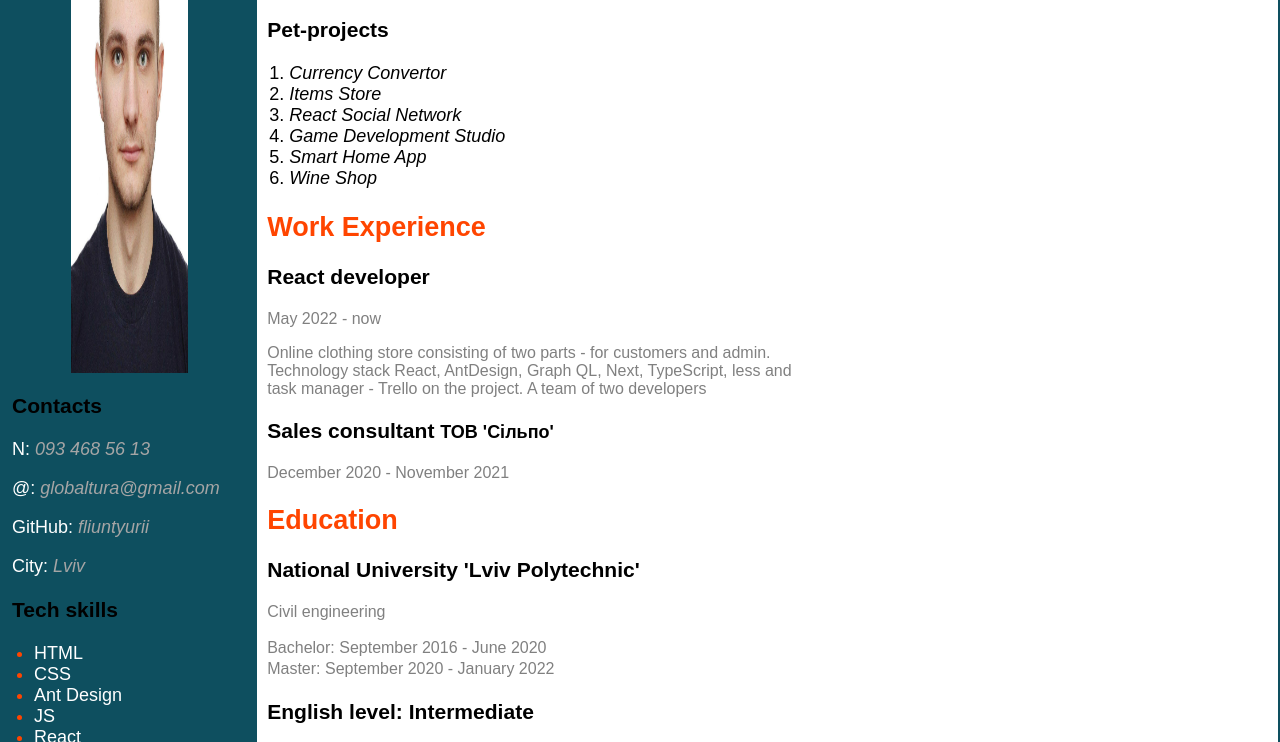
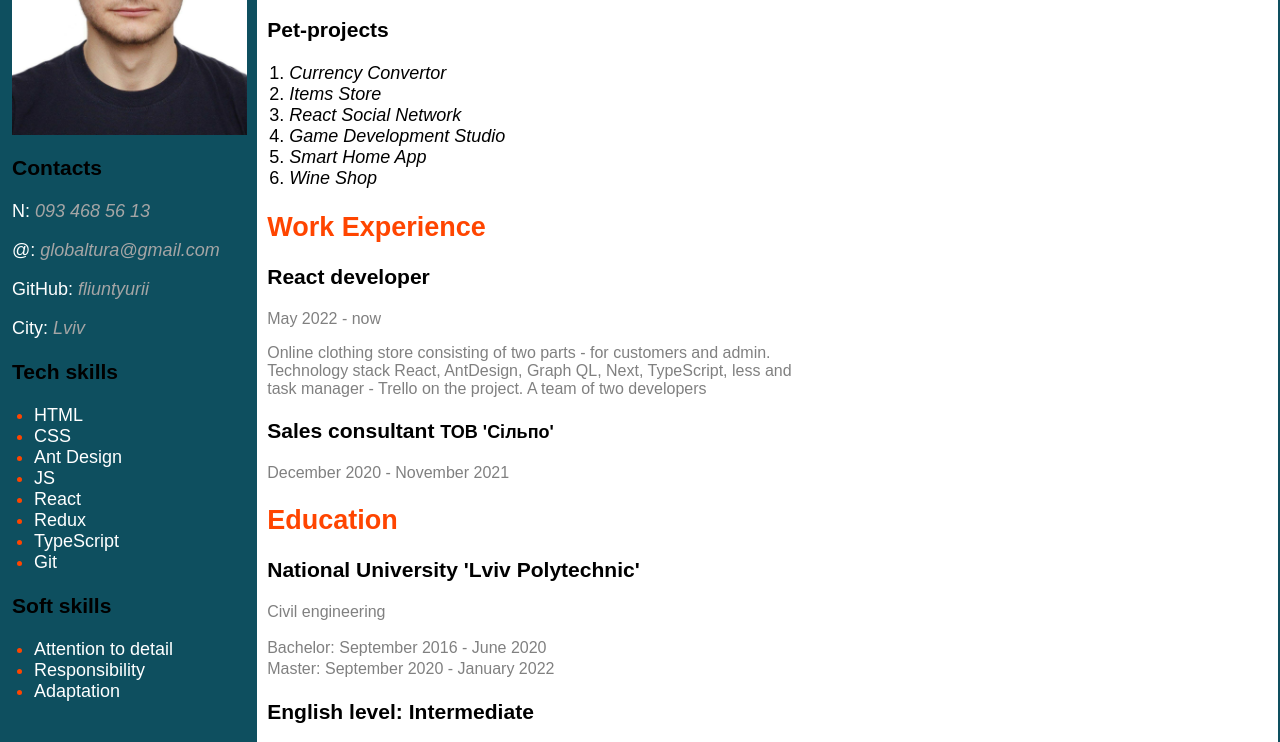
Before and after one commit to fliuntyurii/resume, a plain HTML site: page index.html in a window 1280 px wide. Shown: the part 175-917 px from the top of the page. Drawn offline with Linux system fonts and the light colour scheme.

Commit message:
Update index.css

```diff
--- a/index.css
+++ b/index.css
@@ -12,9 +12,7 @@ a {
 }
 
 body div img {
-    margin: auto;
-    width: 50%;
-    height: 50%;
+    width: 100%;
 }
 
 
```
